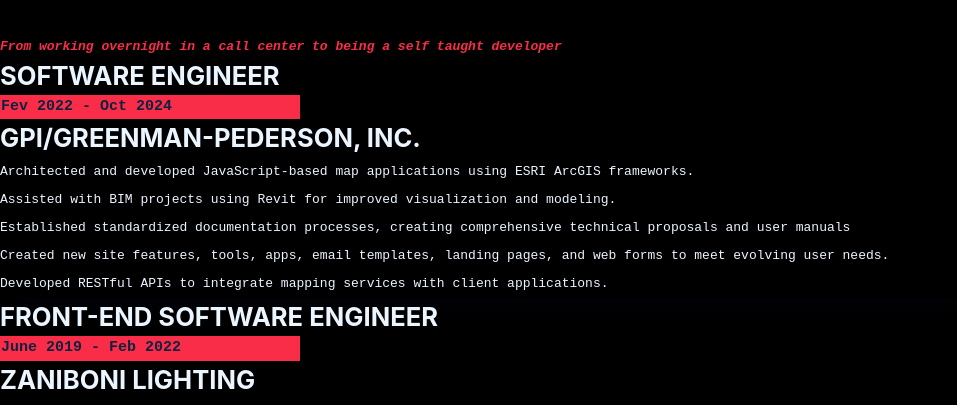
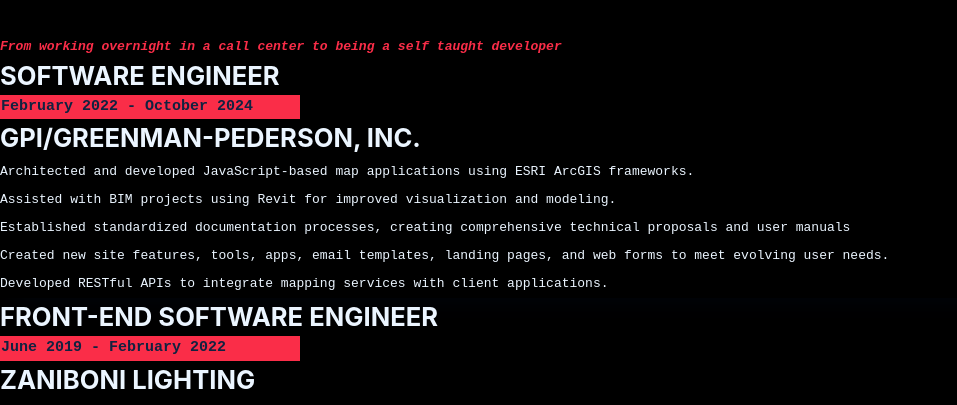
Before and after one commit to DwightX/portfoliov3, a Next.js app: page / in a window 1280 px wide. Shown: the part 2712-3117 px from the top of the page, without its empty margins (0-957 px from the left). Built offline with nearby package versions, Linux system fonts and the light colour scheme.

Commit message:
updated dates

```diff
--- a/src/app/components/Experience.js
+++ b/src/app/components/Experience.js
@@ -24,7 +24,7 @@
                     <div className='py-4 px-4 textBlurbs md:flex md:flex-wrap w-full'>
                             <div className="w-full md:w-2/4">
                                 <h2 className='jobTitle'>SOFTWARE ENGINEER</h2>
-                                <p className="jobYear">Fev 2022 - Oct 2024</p>
+                                <p className="jobYear">February 2022 - October 2024</p>
                             </div>
                             <div className="w-full md:w-2/4 mt-4">
                             <h3><a className="jobCompany hover-underline-animation" href="https://www.gpinet.com/">GPI/GREENMAN-PEDERSON, INC.</a></h3>
@@ -42,7 +42,7 @@
                         <div className='py-4 px-4 textBlurbs md:flex md:flex-wrap w-full'>
                             <div className="w-full md:w-2/4">
                                 <h2 className='jobTitle'>FRONT-END SOFTWARE ENGINEER</h2>
-                                <p className="jobYear">June 2019 - Feb 2022</p>
+                                <p className="jobYear">June 2019 - February 2022</p>
                             </div>
                             <div className="w-full md:w-2/4 mt-4">
                             <h3><a className="jobCompany hover-underline-animation" href="https://zanibonilighting.com/">ZANIBONI LIGHTING</a></h3>
```
